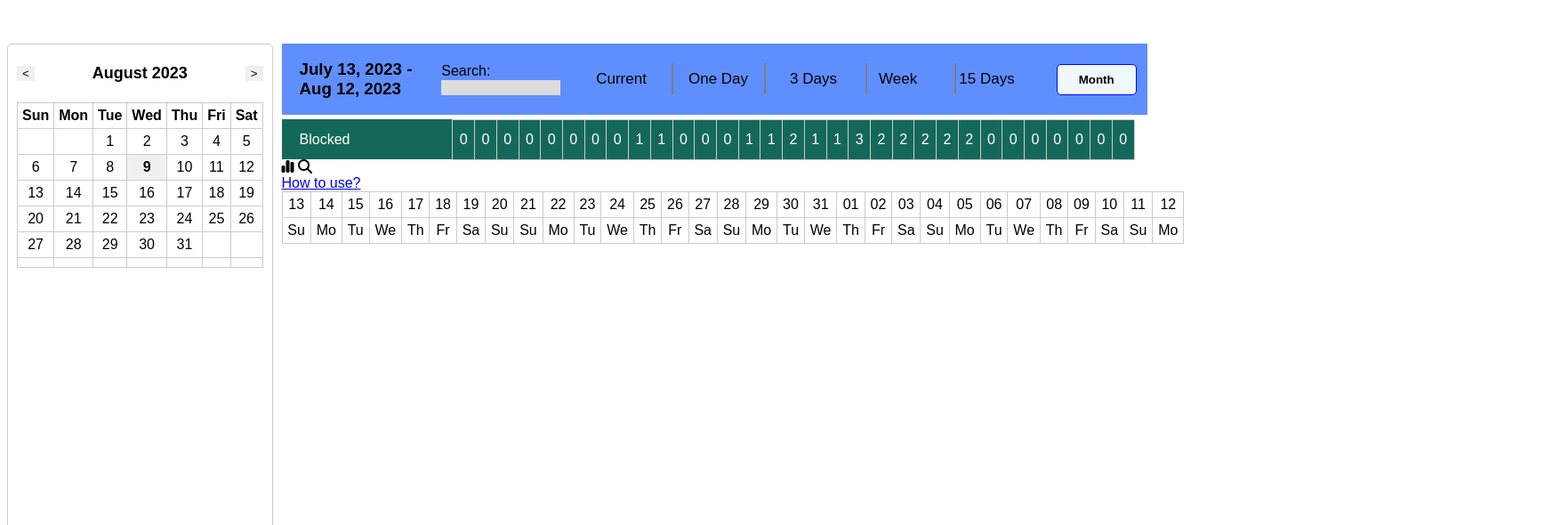
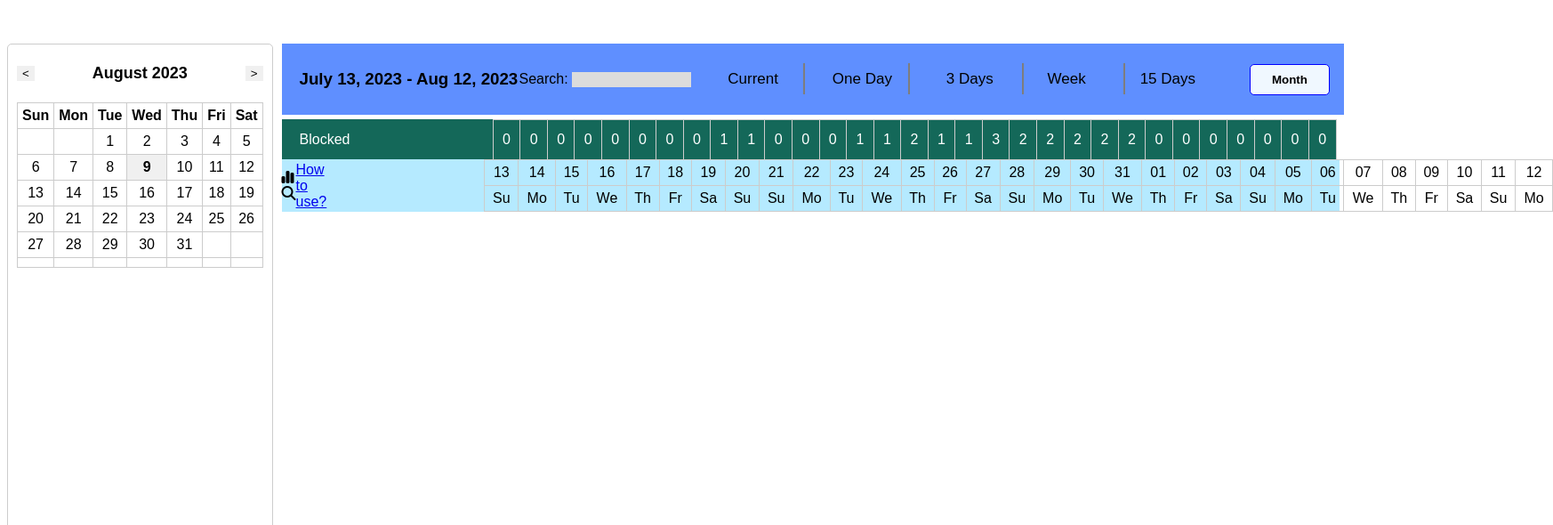
Before and after one commit to Vikalp-Mishra03/admin_dashboard, a plain HTML site: page index.html in a window 1280 px wide. Shown: the part 82-672 px from the top of the page at 89% size, 1746 px wide, since content can reach past the window. Drawn offline with Linux system fonts and the light colour scheme.

Commit message:
style complete for one row

```diff
--- a/style.css
+++ b/style.css
@@ -156,3 +156,12 @@ ul li button {
 .blocked .block{
     padding: 20px;
 }
+
+.use{
+    display: flex;
+    align-items: center;
+    background-color: rgb(181, 234, 255);
+}
+.use table{
+    margin-left: 177px;
+}
```
